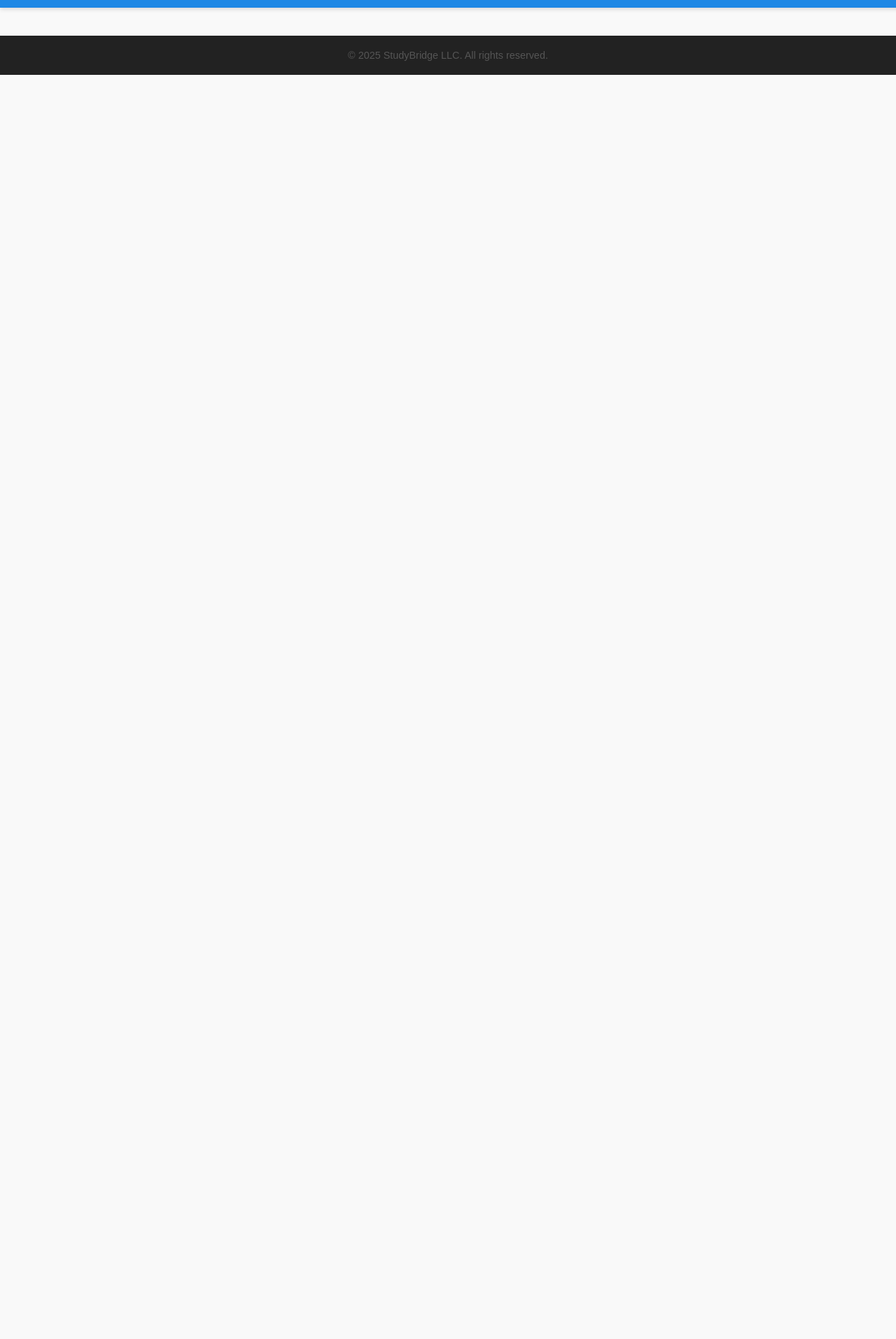
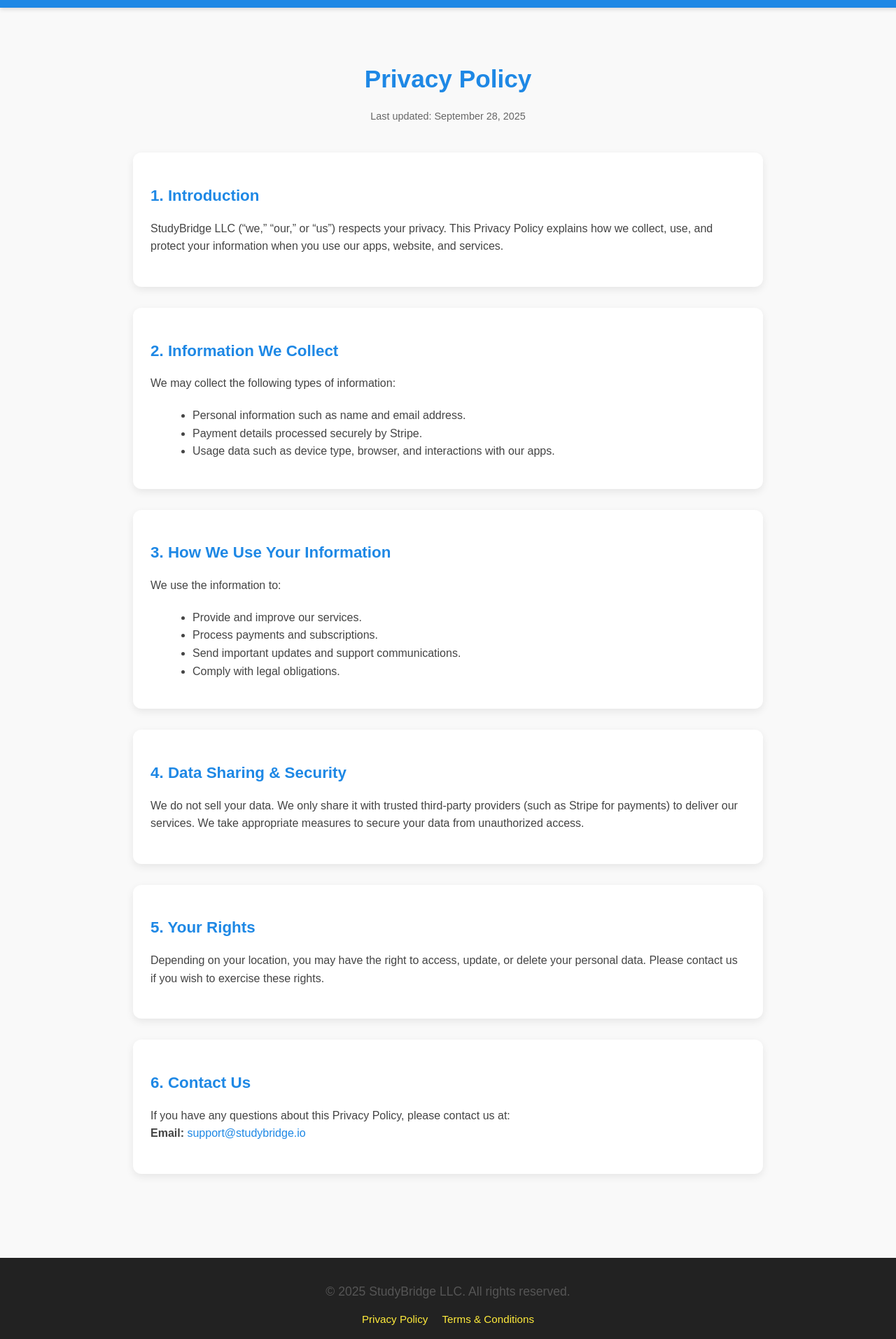
Before and after one commit to eldorcodes/studybridge-website, a React (Vite) app: page /privacy in a window 1280 px wide. Shown: the part 39-1953 px from the top of the page at 70% size. Before the commit the page ends 800 px from the top, so only its background shows below. Built offline with nearby package versions, Linux system fonts and the light colour scheme.

Commit message:
app ads txt add

```diff
--- a/src/App.css
+++ b/src/App.css
@@ -117,14 +117,27 @@
 
 /* Footer */
 .footer {
-  background: #222;
-  color: #bbb;
+  background: #1e88e5;
+  color: white;
+  padding: 20px;
   text-align: center;
-  padding: 15px;
   margin-top: 40px;
 }
 
-.footer p {
-  margin: 0;
-  font-size: 0.9rem;
+.footer-links {
+  margin-top: 10px;
+  display: flex;
+  justify-content: center;
+  gap: 20px;
+  font-size: 0.95rem;
 }
+
+.footer-links a {
+  color: #ffeb3b;
+  text-decoration: none;
+  transition: opacity 0.3s;
+}
+
+.footer-links a:hover {
+  opacity: 0.8;
+}
--- a/src/App.jsx
+++ b/src/App.jsx
@@ -1,4 +1,4 @@
-import React, { useState } from "react";
+import React from "react";
 import { BrowserRouter as Router, Routes, Route, Link } from "react-router-dom";
 import "./App.css";
 import Home from "./pages/Home";
@@ -7,19 +7,20 @@
 import Pricing from "./pages/Pricing";
 import Projects from "./pages/Projects";
 import Payment from "./pages/Payment";
+import Privacy from "./pages/Privacy";   // ✅ Import Privacy
+import Terms from "./pages/Terms";       // ✅ Import Terms
 
 function Footer() {
   return (
     <footer className="footer">
       <p>© {new Date().getFullYear()} StudyBridge LLC. All rights reserved.</p>
+      <div className="footer-links">
+        <Link to="/privacy">Privacy Policy</Link>
+        <Link to="/terms">Terms & Conditions</Link>
+      </div>
     </footer>
   );
 }
-
-
-
-
-
 
 function Success() {
   return (
@@ -49,10 +50,12 @@
         <Route path="/" element={<Home />} />
         <Route path="/pricing" element={<Pricing />} />
         <Route path="/contact" element={<Contact />} />
+        <Route path="/projects" element={<Projects />} />
+        <Route path="/payment" element={<Payment />} />
+        <Route path="/privacy" element={<Privacy />} />     {/* ✅ Privacy route */}
+        <Route path="/terms" element={<Terms />} />         {/* ✅ Terms route */}
         <Route path="/success" element={<Success />} />
         <Route path="/cancel" element={<Cancel />} />
-        <Route path="/projects" element={<Projects />} />
-        <Route path="/payment" element={<Payment />} />
       </Routes>
       <Footer />
     </Router>
--- /dev/null
+++ b/src/pages/Footer.css
@@ -0,0 +1,43 @@
+.footer {
+    background: #1e88e5;
+    color: white;
+    padding: 20px;
+    text-align: center;
+    margin-top: 40px;
+  }
+
+  .footer-container {
+    max-width: 1100px;
+    margin: 0 auto;
+    display: flex;
+    flex-direction: column;
+    gap: 10px;
+  }
+
+  .footer-links {
+    display: flex;
+    justify-content: center;
+    gap: 20px;
+    font-size: 0.95rem;
+  }
+
+  .footer-links a {
+    color: #ffeb3b;
+    text-decoration: none;
+    transition: opacity 0.3s;
+  }
+
+  .footer-links a:hover {
+    opacity: 0.8;
+  }
+
+  @media (max-width: 600px) {
+    .footer-container {
+      font-size: 0.9rem;
+    }
+
+    .footer-links {
+      flex-direction: column;
+      gap: 8px;
+    }
+  }
--- a/src/pages/Home.jsx
+++ b/src/pages/Home.jsx
@@ -64,9 +64,7 @@
       </section>
 
       {/* Footer */}
-      <footer className="footer">
-        <p>© {new Date().getFullYear()} StudyBridge LLC. All rights reserved.</p>
-      </footer>
+
     </div>
   );
 }
--- /dev/null
+++ b/src/pages/Privacy.css
@@ -0,0 +1,56 @@
+.privacy-page {
+    max-width: 900px;
+    margin: 0 auto;
+    padding: 50px 20px;
+    font-family: "Arial", sans-serif;
+    color: #333;
+    line-height: 1.6;
+  }
+
+  .privacy-title {
+    font-size: 2.2rem;
+    color: #1e88e5;
+    text-align: center;
+    margin-bottom: 10px;
+  }
+
+  .privacy-updated {
+    text-align: center;
+    font-size: 0.9rem;
+    color: #666;
+    margin-bottom: 40px;
+  }
+
+  .privacy-content section {
+    margin-bottom: 30px;
+    background: #fff;
+    padding: 25px;
+    border-radius: 12px;
+    box-shadow: 0 4px 12px rgba(0,0,0,0.08);
+  }
+
+  .privacy-content h2 {
+    font-size: 1.4rem;
+    margin-bottom: 10px;
+    color: #1e88e5;
+  }
+
+  .privacy-content p,
+  .privacy-content ul {
+    font-size: 1rem;
+    color: #444;
+  }
+
+  .privacy-content ul {
+    margin-left: 20px;
+    list-style: disc;
+  }
+
+  .privacy-content a {
+    color: #1e88e5;
+    text-decoration: none;
+  }
+
+  .privacy-content a:hover {
+    text-decoration: underline;
+  }
--- /dev/null
+++ b/src/pages/Privacy.jsx
@@ -0,0 +1,72 @@
+import React from "react";
+import "./Privacy.css";
+
+export default function Privacy() {
+  return (
+    <div className="privacy-page">
+      <h1 className="privacy-title">Privacy Policy</h1>
+      <p className="privacy-updated">Last updated: September 28, 2025</p>
+
+      <div className="privacy-content">
+        <section>
+          <h2>1. Introduction</h2>
+          <p>
+            StudyBridge LLC (“we,” “our,” or “us”) respects your privacy. This
+            Privacy Policy explains how we collect, use, and protect your
+            information when you use our apps, website, and services.
+          </p>
+        </section>
+
+        <section>
+          <h2>2. Information We Collect</h2>
+          <p>We may collect the following types of information:</p>
+          <ul>
+            <li>Personal information such as name and email address.</li>
+            <li>Payment details processed securely by Stripe.</li>
+            <li>Usage data such as device type, browser, and interactions with our apps.</li>
+          </ul>
+        </section>
+
+        <section>
+          <h2>3. How We Use Your Information</h2>
+          <p>We use the information to:</p>
+          <ul>
+            <li>Provide and improve our services.</li>
+            <li>Process payments and subscriptions.</li>
+            <li>Send important updates and support communications.</li>
+            <li>Comply with legal obligations.</li>
+          </ul>
+        </section>
+
+        <section>
+          <h2>4. Data Sharing & Security</h2>
+          <p>
+            We do not sell your data. We only share it with trusted third-party
+            providers (such as Stripe for payments) to deliver our services. We
+            take appropriate measures to secure your data from unauthorized
+            access.
+          </p>
+        </section>
+
+        <section>
+          <h2>5. Your Rights</h2>
+          <p>
+            Depending on your location, you may have the right to access,
+            update, or delete your personal data. Please contact us if you wish
+            to exercise these rights.
+          </p>
+        </section>
+
+        <section>
+          <h2>6. Contact Us</h2>
+          <p>
+            If you have any questions about this Privacy Policy, please contact
+            us at: <br />
+            <strong>Email:</strong>{" "}
+            <a href="mailto:support@studybridge.io">support@studybridge.io</a>
+          </p>
+        </section>
+      </div>
+    </div>
+  );
+}
--- /dev/null
+++ b/src/pages/Terms.css
@@ -0,0 +1,56 @@
+.terms-page {
+    max-width: 900px;
+    margin: 0 auto;
+    padding: 50px 20px;
+    font-family: "Arial", sans-serif;
+    color: #333;
+    line-height: 1.6;
+  }
+
+  .terms-title {
+    font-size: 2.2rem;
+    color: #1e88e5;
+    text-align: center;
+    margin-bottom: 10px;
+  }
+
+  .terms-updated {
+    text-align: center;
+    font-size: 0.9rem;
+    color: #666;
+    margin-bottom: 40px;
+  }
+
+  .terms-content section {
+    margin-bottom: 30px;
+    background: #fff;
+    padding: 25px;
+    border-radius: 12px;
+    box-shadow: 0 4px 12px rgba(0,0,0,0.08);
+  }
+
+  .terms-content h2 {
+    font-size: 1.4rem;
+    margin-bottom: 10px;
+    color: #1e88e5;
+  }
+
+  .terms-content p,
+  .terms-content ul {
+    font-size: 1rem;
+    color: #444;
+  }
+
+  .terms-content ul {
+    margin-left: 20px;
+    list-style: disc;
+  }
+
+  .terms-content a {
+    color: #1e88e5;
+    text-decoration: none;
+  }
+
+  .terms-content a:hover {
+    text-decoration: underline;
+  }
--- /dev/null
+++ b/src/pages/Terms.jsx
@@ -0,0 +1,90 @@
+import React from "react";
+import "./Terms.css";
+
+export default function Terms() {
+  return (
+    <div className="terms-page">
+      <h1 className="terms-title">Terms & Conditions</h1>
+      <p className="terms-updated">Last updated: September 28, 2025</p>
+
+      <div className="terms-content">
+        <section>
+          <h2>1. Introduction</h2>
+          <p>
+            Welcome to StudyBridge LLC (“we,” “our,” “us”). By using our apps,
+            website, and services, you agree to these Terms & Conditions. Please
+            read them carefully.
+          </p>
+        </section>
+
+        <section>
+          <h2>2. Use of Services</h2>
+          <ul>
+            <li>You must be at least 13 years old to use our services.</li>
+            <li>
+              You agree to use our services only for lawful purposes and in
+              compliance with applicable laws.
+            </li>
+            <li>
+              You are responsible for maintaining the confidentiality of your
+              account and activities conducted under it.
+            </li>
+          </ul>
+        </section>
+
+        <section>
+          <h2>3. Subscriptions & Payments</h2>
+          <p>
+            Payments are processed securely by Stripe. Subscriptions will renew
+            automatically unless canceled before the renewal date. We do not
+            store payment card details.
+          </p>
+        </section>
+
+        <section>
+          <h2>4. Intellectual Property</h2>
+          <p>
+            All content, trademarks, and software provided by StudyBridge LLC
+            remain our property. You may not copy, modify, or redistribute our
+            content without permission.
+          </p>
+        </section>
+
+        <section>
+          <h2>5. Termination</h2>
+          <p>
+            We may suspend or terminate your access to our services if you
+            violate these Terms or engage in harmful activities.
+          </p>
+        </section>
+
+        <section>
+          <h2>6. Limitation of Liability</h2>
+          <p>
+            Our services are provided “as is.” StudyBridge LLC shall not be held
+            liable for any damages arising from your use of our apps, website,
+            or services.
+          </p>
+        </section>
+
+        <section>
+          <h2>7. Governing Law</h2>
+          <p>
+            These Terms shall be governed by and construed in accordance with
+            the laws of Wyoming, USA.
+          </p>
+        </section>
+
+        <section>
+          <h2>8. Contact Us</h2>
+          <p>
+            If you have any questions about these Terms, please contact us at:{" "}
+            <br />
+            <strong>Email:</strong>{" "}
+            <a href="mailto:support@studybridge.io">support@studybridge.io</a>
+          </p>
+        </section>
+      </div>
+    </div>
+  );
+}
```
Also changed, not shown: src/pages/Footer.jsx (added, +17 -0 lines), public/app-ads.txt (added).
